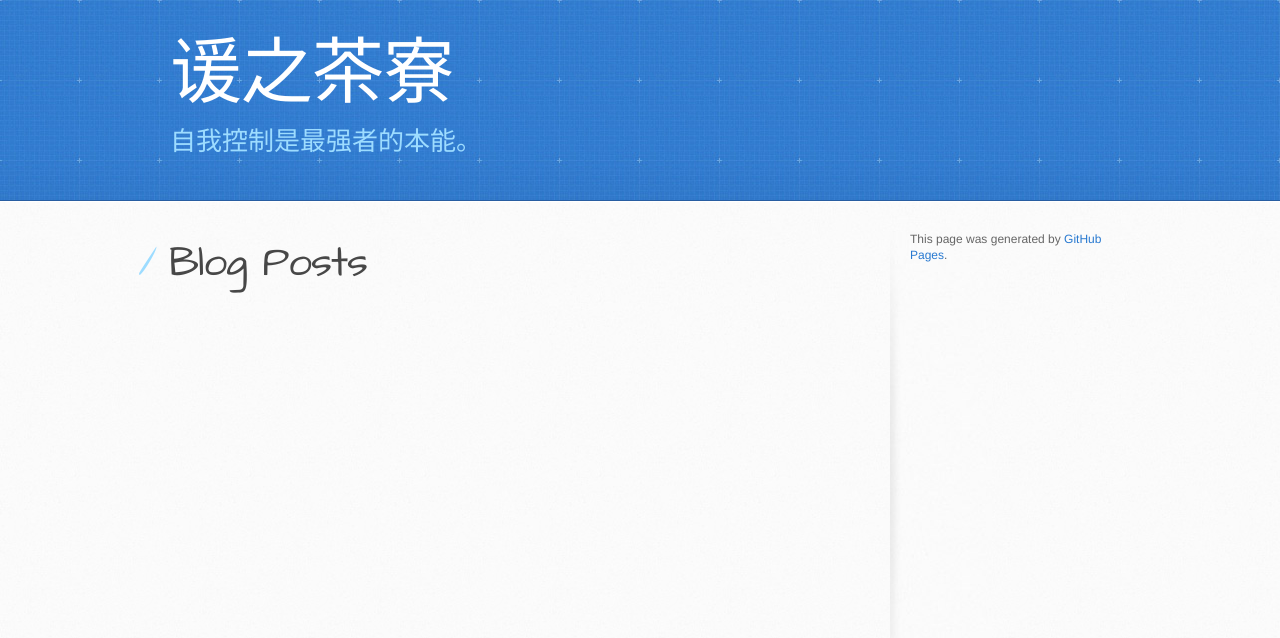
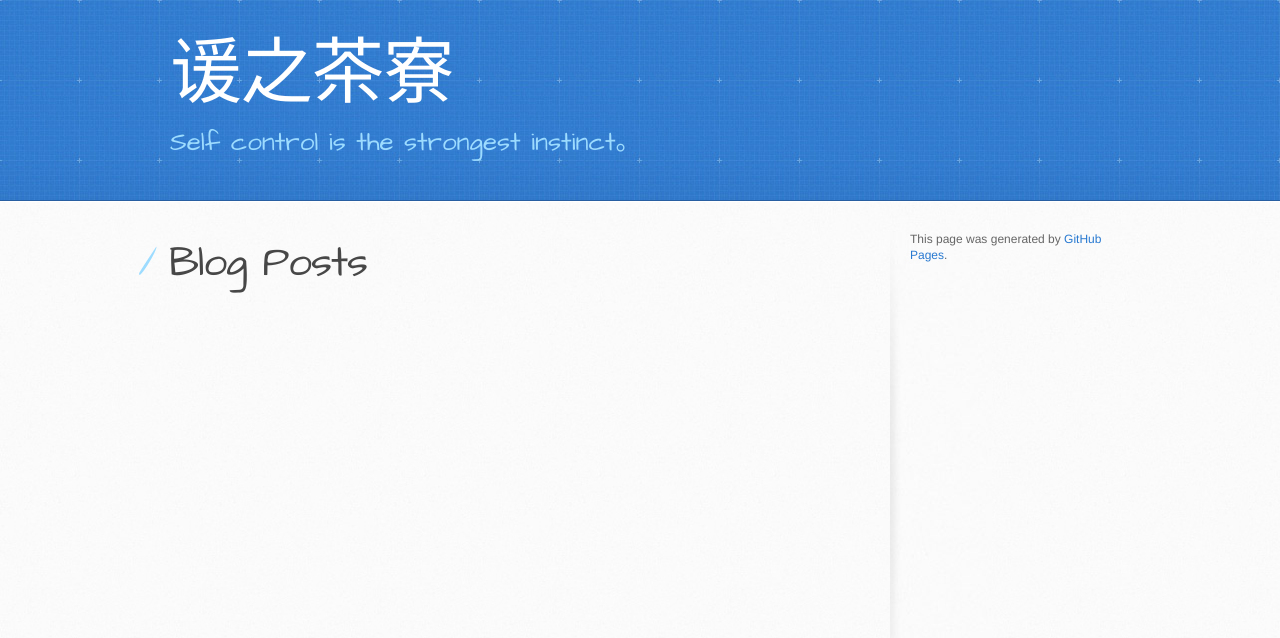
Before and after one commit to yangxuanzhi/yangxuanzhi.github.io, a Jekyll site: the page built from docs/index.html, in a window 1280 px wide. Shown: the top 638 px of the page. Built offline with Jekyll 4.4.1, drawn with Linux system fonts in a browser that asks for light colours.

Commit message:
修改配置信息

```diff
--- a/docs/_config.yml
+++ b/docs/_config.yml
@@ -1,6 +1,6 @@
 title: "谖之茶寮"
 email: "tiumoyang@outlook.com"
-description: "自我控制是最强者的本能。"
+description: "Self control is the strongest instinct。"
 baseurl: "https://yangxuanzhi.github.io" # the subpath of your site, e.g. /blog
 url: "" # the base hostname & protocol for your site, e.g. http://example.com
 github_username:  yangxuanzhi
```
